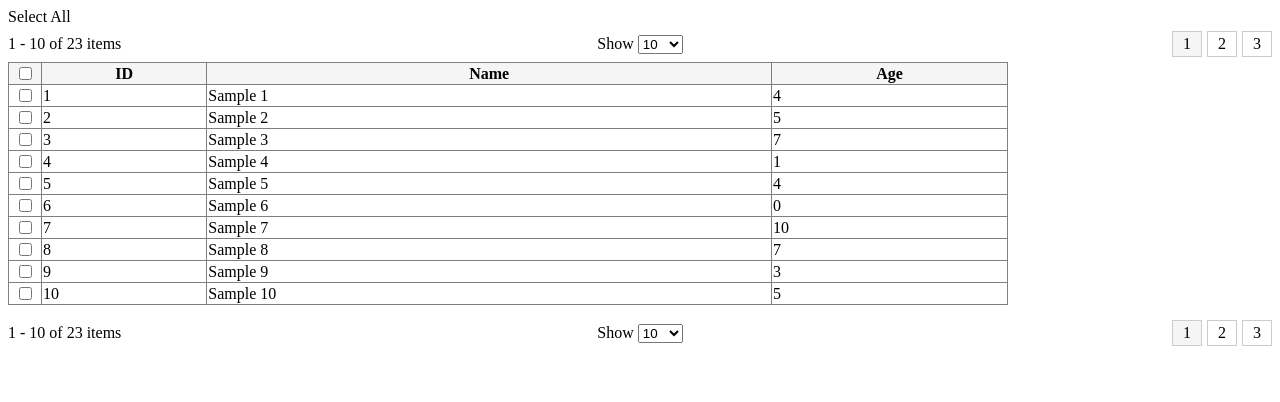
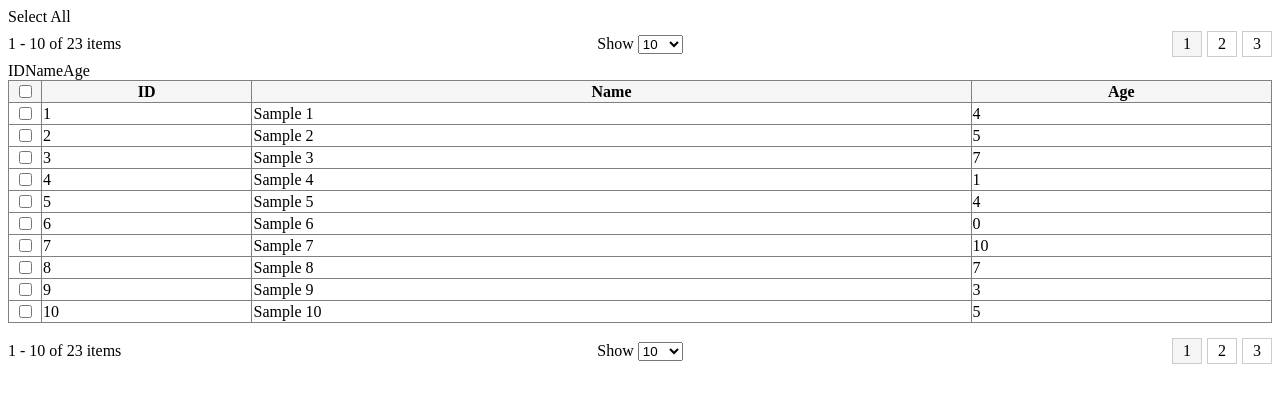
Before and after one commit to huymach91/hm-ngx-simple-table, an Angular app: page / in a window 1280 px wide. Shown: the top 402 px of the page. Built offline with nearby package versions, Linux system fonts and the light colour scheme.

Commit message:
5 files modified

```diff
--- a/src/app/app.component.css
+++ b/src/app/app.component.css
@@ -1,7 +1,3 @@
 .flex {
   display: flex;
 }
-.flex .table {
-  width: 50%;
-  overflow: auto;
-}
--- a/src/app/ngx-simple-table/ngx-fixed-scrollbar.component.ts
+++ b/src/app/ngx-simple-table/ngx-fixed-scrollbar.component.ts
@@ -41,6 +41,8 @@ export class NgxFixedScrollbarComponent implements OnInit, AfterViewInit {
     // view port
     const viewPortBottomEgde = contentRect.bottom + window.innerHeight;
     const viewPortTopEgde = contentRect.top;
+    console.log(1, viewPortBottomEgde, contentBottomEdge);
+    console.log(2, viewPortTopEgde);
     // case 1: view port's bottom edge was greater or equal the offset top of the scrollbar. In other word, bottom edge touches the scrollbar position
     if (viewPortBottomEgde <= contentBottomEdge || viewPortTopEgde >= 0) {
       this.stopFixed();
--- a/src/app/ngx-simple-table/ngx-simple-table.component.html
+++ b/src/app/ngx-simple-table/ngx-simple-table.component.html
@@ -12,14 +12,20 @@
   ></pages>
   <ngx-fixed-scrollbar>
     <ng-container content>
+      <div class="fixed-header">
+        <div #fixedColumnHeader *ngFor="let column of config.columns">
+          {{ column['title'] }}
+        </div>
+      </div>
       <table
+        #tableRef
         resizable-column
         class="simple-table {{ config.tableClass }}"
         border="1"
       >
         <thead *ngIf="config.columns.length">
           <tr class="bg-whitesmoke">
-            <th>
+            <th #columnRef>
               <input
                 class="check-all-item"
                 type="checkbox"
@@ -27,7 +33,7 @@
                 [(ngModel)]="pageChecked"
               />
             </th>
-            <th *ngFor="let column of config.columns">
+            <th #columnRef *ngFor="let column of config.columns">
               <div class="column-title" (click)="onSort(column.prop)">
                 {{ column['title'] }}
               </div>
--- a/src/app/ngx-simple-table/ngx-simple-table.component.scss
+++ b/src/app/ngx-simple-table/ngx-simple-table.component.scss
@@ -1,6 +1,5 @@
 .simple-table {
-  // width: 100%;
-  width: 1000px;
+  min-width: 996px;
   border-collapse: collapse;
   thead tr th {
     position: relative;
@@ -36,6 +35,10 @@
   padding: 0 5px;
 }
 
-.table-wrapper {
-  overflow: hidden;
+.fixed-header {
+  display: flex;
 }
+
+.simple-table {
+  width: 100%;
+}
--- a/src/app/ngx-simple-table/ngx-simple-table.component.ts
+++ b/src/app/ngx-simple-table/ngx-simple-table.component.ts
@@ -1,4 +1,13 @@
-import { Component, EventEmitter, Input, Output } from '@angular/core';
+import {
+  Component,
+  ElementRef,
+  EventEmitter,
+  HostListener,
+  Input,
+  Output,
+  QueryList,
+  ViewChild,
+} from '@angular/core';
 import {
   INgxSimpleTableChecked,
   INgxSimpleTableConfig,
@@ -53,7 +62,14 @@ export class NgxSimpleTableComponent {
   public sort = {};
   public SORT_PARAM = SORT_PARAM;
 
+  @ViewChild('columnRef') columnRef: QueryList<ElementRef>;
+
   constructor() {}
+
+  @HostListener('document:scroll', ['$event'])
+  public onWindowScroll(event: any) {
+    console.log('scroll 1');
+  }
 
   public onCheckAll(checked: boolean) {
     // check all of a page
```
